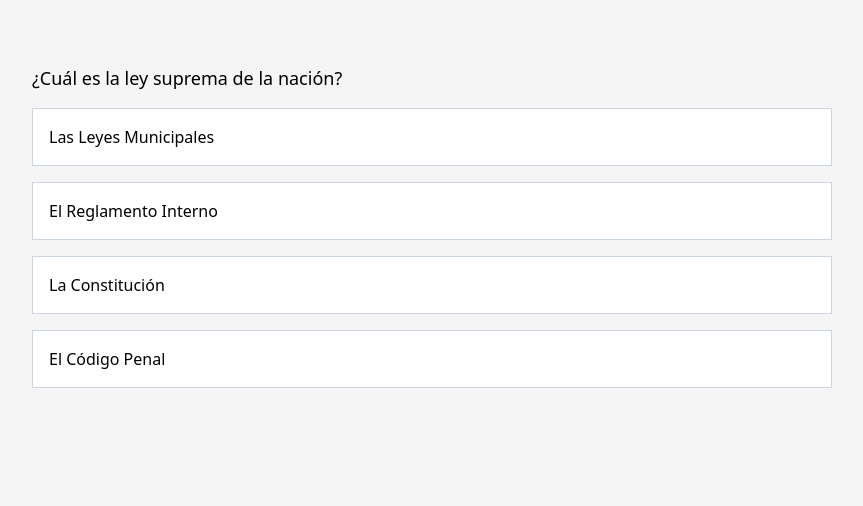
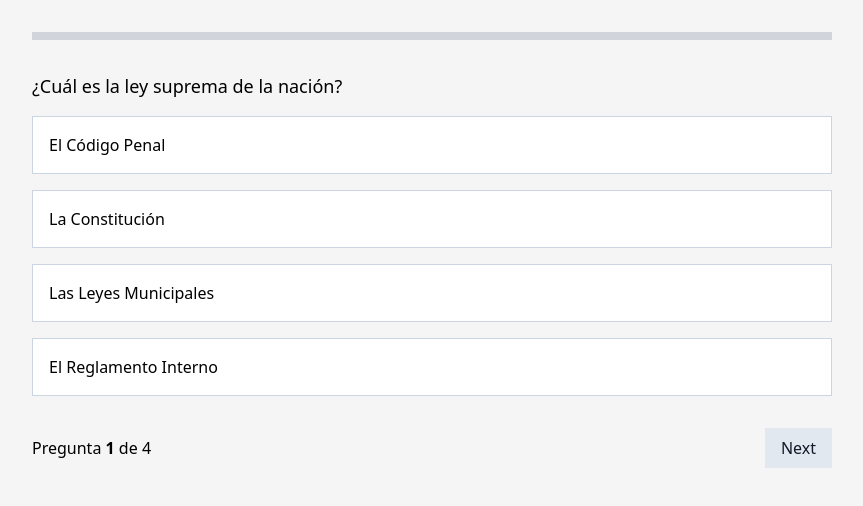
Before and after one commit to dmduffis/examen-civica-eeuu, a Next.js app: page /quiz in a window 1280 px wide. Shown: the top 506 px of the page, without its empty margins (208-1071 px from the left). Built offline with nearby package versions, Linux system fonts and the light colour scheme.

Commit message:
animation feedback

```diff
--- a/package.json
+++ b/package.json
@@ -9,6 +9,7 @@
     "lint": "next lint"
   },
   "dependencies": {
+    "aos": "^2.3.4",
     "nanoid": "^5.0.7",
     "next": "14.2.3",
     "react": "^18",
--- a/src/app/components/Bar.tsx
+++ b/src/app/components/Bar.tsx
@@ -9,8 +9,8 @@ function Bar(props:Props) {
     const { progressPercentage } = props;
 
   return (
-    <div className='flex flex-row w-full h-24 bg-gray-300'>
-    <div className='flex flex-row h-24' style={{width:`${progressPercentage}%`}}></div>
+    <div className='w-full h-2 bg-gray-300 mb-4'>
+    <div className='h-2 bg-green-300 mb-4' style={{width:`${progressPercentage}%`}}></div>
     </div>
   )
 }
--- a/src/app/globals.css
+++ b/src/app/globals.css
@@ -25,3 +25,14 @@ body {
     text-wrap: balance;
   }
 }
+
+@keyframes fadeIn {
+  0% { opacity: 0; scale: 0.8; }
+  70%   { opacity: 1; scale: 1; }
+  100%   { opacity: 1; scale: 0.99; }
+}
+
+
+.fade-in {
+  animation: fadeIn 200ms ease-in-out;
+}
--- a/src/app/layout.tsx
+++ b/src/app/layout.tsx
@@ -14,7 +14,7 @@ export default function RootLayout({
 }>) {
   return (
     <html lang="en">
-      <body className='flex justify-center'>{children}</body>
+      <body className='flex justify-center mx-8'>{children}</body>
     </html>
   );
 }
--- a/src/app/quiz/page.tsx
+++ b/src/app/quiz/page.tsx
@@ -2,6 +2,7 @@
 
 import { nanoid } from 'nanoid'
 import React, { useState, useEffect } from 'react'
+import Bar from '../components/Bar';
 
 const data = [
     {
@@ -117,16 +118,28 @@ export default function Home() {
 
     const [started, setStarted] = useState<boolean>(false);
     const [questionIndex, setQuestionIndex] = useState<number>(0);
-    const [submitted, setSubmitted] = useState<boolean>(false);
+    const [QuizSubmitted, setQuizSubmitted] = useState<boolean>(false);
     const [randomArray, setRandomArray] = useState([]);
-    const [questionSelected, setQuestionSelected] = useState<boolean>(false);
+    const [questionSelected, setQuestionSelected] = useState<string | null>(null);
+    const [questionSubmitted, setQuestionSubmitted ] = useState(false);
+    const [currentCorrect, setCurrentCorrect] = useState<boolean | null>(null);
+
+
 
     const answersArray = data[questionIndex].answers
 
+    const progressPercentage = Math.round((questionIndex / answersArray.length) * 100)
+
     const answerClasses = {
         correct: 'flex flex-row justify-between w-full p-4 items-center bg-white mt-4 border border-green-500',
-        incorrect: 'flex flex-row justify-between w-full p-4 items-center bg-white mt-4 border border-red-200',
-        default: 'flex flex-row justify-between w-full p-4 items-center bg-white mt-4 border border-slate-300 hover:border-blue-700'
+        incorrect: 'flex flex-row justify-between w-full p-4 items-center bg-white mt-4 border border-red-500',
+        default: 'flex flex-row justify-between w-full p-4 items-center bg-white mt-4 border border-slate-300 hover:border-blue-700',
+        defaultAfter: 'flex flex-row justify-between w-full p-4 items-center bg-gray-100 mt-4 border border-slate-300'
+    }
+
+    const remarkClasses = {
+        submitted: 'text-base text-semibold mt-4 mb-8 duration-1000 ease-in-out transition-all fade-in justify-right',
+        default: 'hidden text-semibold mt-4 mb-8 transition-all duration-500 ease-in-out fade-in justify-right'
     }
 
     useEffect(() => {
@@ -134,29 +147,60 @@ export default function Home() {
         setRandomArray(shuffledAnswersArray);
     }, []);
 
-    const handleSelect = () => {
-        setQuestionSelected(true);
+    const handleSelect = (item) => {
+        setQuestionSubmitted(true);
+        setQuestionSelected(item.id);
+
+        if (item.isCorrect) {
+            setCurrentCorrect(true)
+        } else {
+            setCurrentCorrect(false)
+        }
+    }
+
+    const handleNext = () => {
+
+    if (questionSubmitted && questionIndex < randomArray.length - 1)
+    setQuestionIndex(prevIndex => prevIndex += 1)
+    setQuestionSubmitted(false);
+    setQuestionSelected(null);
+    setCurrentCorrect(null)
+    console.log(progressPercentage);
     }
 
 
 
   return (
-    <main className='flex flex-col w-full justify-center mt-16'>
+    <main className='flex flex-col w-full justify-center mt-8'>
         <div>
-            <div>
+            <Bar progressPercentage={progressPercentage}/>
+
+            <div className='mt-8'>
                 <p className='text-lg'>{data[questionIndex].questionText}</p>
             </div>
 
-            {randomArray.map((answer) => {
+            {answersArray.map((answer) => {
                return (
-                <div onClick={handleSelect} key={answer.id} className={questionSelected ? (answer.isCorrect ? answerClasses.correct : answerClasses.incorrect) : answerClasses.default }>
+                <>
+                <button
+                onClick={() => handleSelect(answer)} key={answer.id}
+                className={questionSelected === answer.id ? (answer.isCorrect ? answerClasses.correct : answerClasses.incorrect) : (questionSubmitted ? answerClasses.defaultAfter : answerClasses.default)} disabled={questionSubmitted ? true : false}>
                <p>
                 {answer.answerText}
                </p>
-               <p className='text-sm text-green-400'>{questionSelected ? (answer.isCorrect ? 'respuesta correcta' : '') : ''}</p>
-               </div>
+               <p className='text-sm font-semibold text-green-400'>{questionSubmitted? (currentCorrect ? "" : (answer.isCorrect ? 'respuesta correcta' : '')): ''}</p>
+               </button>
+
+{questionSelected === answer.id ? (<p className={questionSubmitted ? remarkClasses.submitted : remarkClasses.default}>{questionSubmitted ? (currentCorrect ? 'Correcto! 👏' : 'Incorrecto 😥') : ''}</p>) : ''}
+</>
                );
             })}
+
+            <div className='mt-8 flex flex-row items-center w-full justify-between'>
+            <p>Pregunta <span className='font-bold'>{questionIndex + 1}</span> de {answersArray.length}</p>
+
+            <button onClick={() => handleNext()} className='text-gray-900 py-2 px-4 bg-slate-200' disabled={questionSubmitted? false: true}>Next</button>
+            </div>
         </div>
     </main>
   )
```
Also changed, not shown: 1 other file (tests, documents, lock files or other folders).
